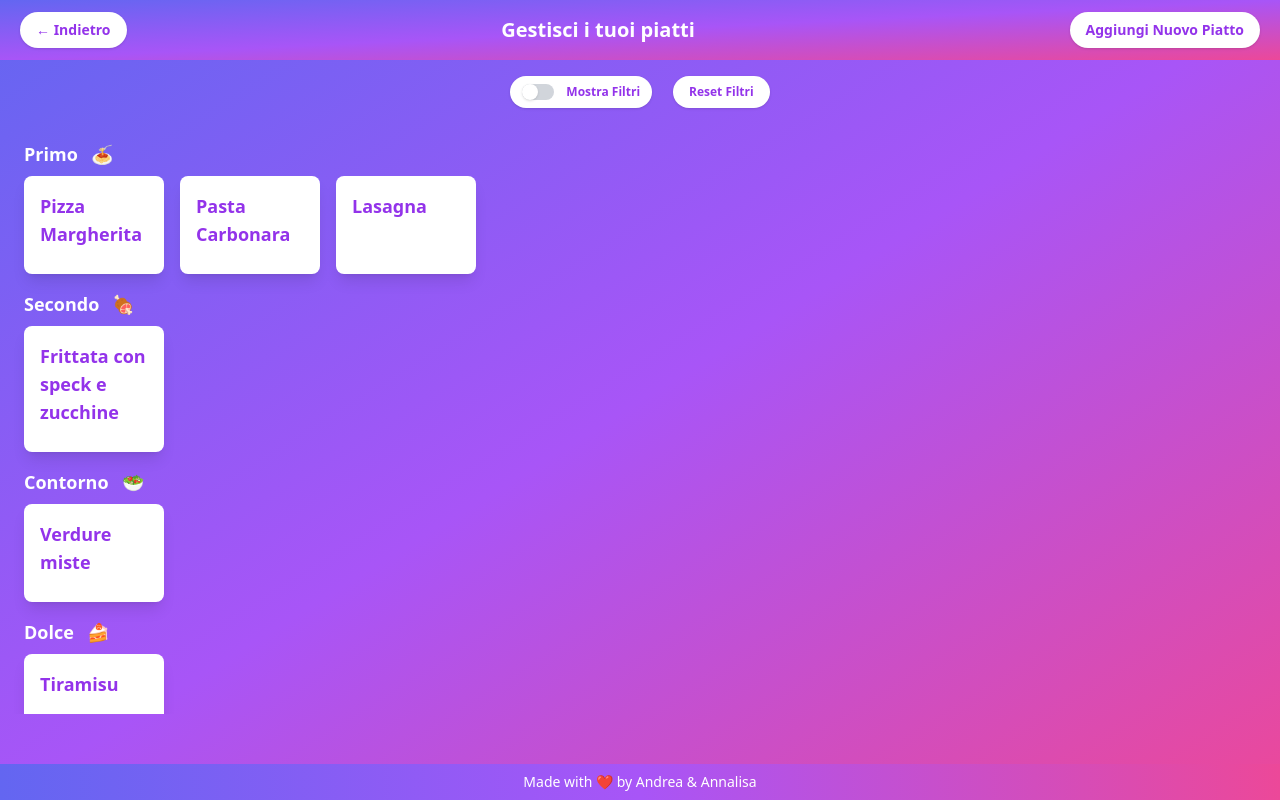
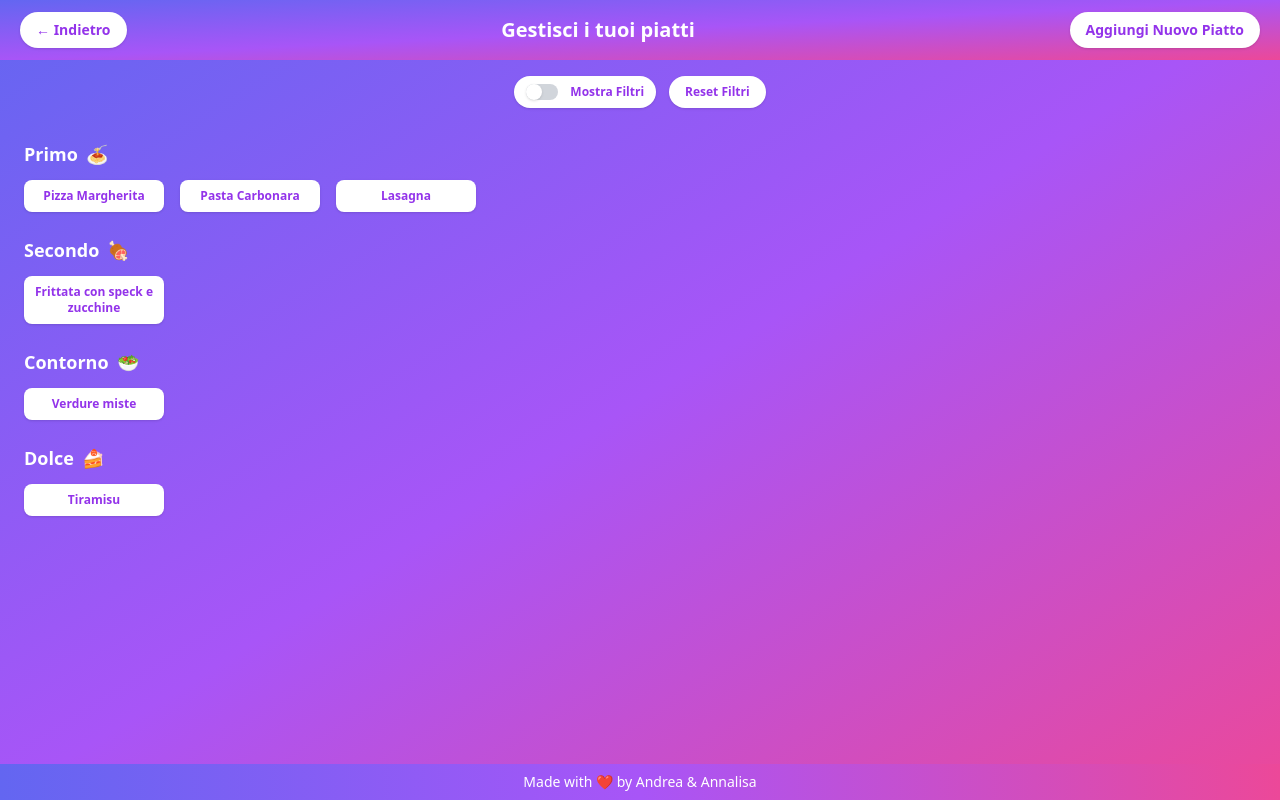
Before and after one commit to achiericati/platesforus, a React app: page / in a window 1280 px wide. Both pictures are taken after a click on the button "Gestisci Piatti". Built offline with nearby package versions, Linux system fonts and the light colour scheme.

Commit message:
refactoring

```diff
--- a/frontend/src/App.tsx
+++ b/frontend/src/App.tsx
@@ -23,7 +23,7 @@ function App() {
         <h1 className="text-3xl font-semibold text-white">Plates For Us 🍽️</h1>
         {!showManageDishes && (
           <button
-            className="bg-white text-purple-600 font-semibold px-6 py-3 rounded-lg shadow hover:bg-gray-200 transition-colors"
+            className="bg-white text-purple-600 font-semibold px-6 py-3 rounded-lg shadow hover:bg-gray-200 transition-colors outline-none focus:outline-none"
             onClick={handleManageDishesClick}
           >
             Gestisci Piatti
--- a/frontend/src/components/DishModal.tsx
+++ b/frontend/src/components/DishModal.tsx
@@ -55,14 +55,14 @@ const DishModal: React.FC<DishModalProps> = ({ dish, onClose, onEdit }) => {
           <button
             style={{ marginRight: '5px' }}
             onClick={() => onEdit(dish)}
-            className="bg-purple-600 text-white font-semibold px-4 py-2 rounded-full shadow hover:bg-purple-700 transition-colors text-sm"
+            className="bg-purple-600 text-white font-semibold px-4 py-2 rounded-full shadow hover:bg-purple-700 transition-colors text-sm outline-none focus:outline-none"
           >
             Modifica
           </button>
 
           <button
             onClick={onClose}
-            className="bg-purple-600 text-white font-semibold px-4 py-2 rounded-full shadow hover:bg-gray-600 transition-colors text-sm"
+            className="bg-purple-600 text-white font-semibold px-4 py-2 rounded-full shadow hover:bg-gray-600 transition-colors text-sm outline-none focus:outline-none"
           >
             Chiudi
           </button>
--- a/frontend/src/components/DishesList.tsx
+++ b/frontend/src/components/DishesList.tsx
@@ -8,12 +8,12 @@ interface DishListItemsProps {
   filteredDishes: any[];
 }
 
-const DishesList: React.FC<DishListItemsProps> = ({
+const DishListItems: React.FC<DishListItemsProps> = ({
   categoryFilter,
   categories,
   categoryIcons,
   onDishClick,
-  filteredDishes
+  filteredDishes,
 }) => {
   return (
     <>
@@ -23,18 +23,18 @@ const DishesList: React.FC<DishListItemsProps> = ({
           if (dishesByCategory.length === 0) return null;
 
           return (
-            <div key={category} className="mb-4">
-              <h3 className="text-lg font-bold mb-2 flex items-center gap-2">
-                {category} <span style={{ marginLeft: '5px' }}>{categoryIcons[category]}</span>
+            <div key={category} className="mb-6">
+              <h3 className="text-lg font-bold text-white flex items-center gap-2 mb-3">
+                {category} <span>{categoryIcons[category]}</span>
               </h3>
               <div className="grid grid-cols-2 md:grid-cols-4 lg:grid-cols-6 xl:grid-cols-8 gap-4">
                 {dishesByCategory.map((dish, index) => (
                   <div
                     key={index}
-                    className="bg-white text-purple-600 p-4 rounded-lg shadow-lg flex flex-col justify-between hover:scale-105 transition-all cursor-pointer"
+                    className="bg-white text-purple-600 p-2 rounded-lg shadow hover:scale-105 transition-all cursor-pointer flex items-center justify-center text-center"
                     onClick={() => onDishClick(dish)}
                   >
-                    <h5 style={{ marginBottom: '10px' }} className="font-bold text-lg">{dish.name}</h5>
+                    <h5 className="font-semibold text-xs">{dish.name}</h5>
                   </div>
                 ))}
               </div>
@@ -43,17 +43,17 @@ const DishesList: React.FC<DishListItemsProps> = ({
         })
       ) : (
         <div className="mb-4">
-          <h3 className="text-lg font-bold mb-2 flex items-center gap-2">
-            {categoryFilter} <span style={{ marginLeft: '5px' }}>{categoryIcons[categoryFilter]}</span>
+          <h3 className="text-lg font-bold text-white flex items-center gap-2 mb-3">
+            {categoryFilter} <span>{categoryIcons[categoryFilter]}</span>
           </h3>
           <div className="grid grid-cols-2 md:grid-cols-4 lg:grid-cols-6 xl:grid-cols-8 gap-4">
             {filteredDishes.map((dish, index) => (
               <div
                 key={index}
-                className="bg-white text-purple-600 p-4 rounded-lg shadow-lg flex flex-col justify-between hover:scale-105 transition-all cursor-pointer"
+                className="bg-white text-purple-600 p-2 rounded-lg shadow hover:scale-105 transition-all cursor-pointer flex items-center justify-center text-center"
                 onClick={() => onDishClick(dish)}
               >
-                <h5 style={{ marginBottom: '10px' }} className="font-bold text-lg">{dish.name}</h5>
+                <h5 className="font-semibold text-xs">{dish.name}</h5>
               </div>
             ))}
           </div>
@@ -63,4 +63,4 @@ const DishesList: React.FC<DishListItemsProps> = ({
   );
 };
 
-export default DishesList;
+export default DishListItems;
--- a/frontend/src/components/FiltersSection.tsx
+++ b/frontend/src/components/FiltersSection.tsx
@@ -31,9 +31,9 @@ const FiltersSection: React.FC<FiltersSectionProps> = ({
 }) => {
   return (
     <>
-      <div className="flex items-center justify-center mb-4 gap-4">
+      <div className="flex items-center justify-center mb-4 gap-2">
 
-        <div className="bg-white rounded-full shadow px-3 py-2 flex items-center">
+        <div style={{ marginRight: '5px' }} className="bg-white rounded-full shadow px-3 py-2 flex items-center">
           <label className="flex items-center cursor-pointer">
             <div className="relative w-8 h-4">
               <input
@@ -55,7 +55,6 @@ const FiltersSection: React.FC<FiltersSectionProps> = ({
 
         <button
           onClick={resetFilters}
-          style={{ marginLeft: '5px' }}
           className="bg-white text-purple-600 font-semibold px-4 py-2 rounded-full shadow hover:bg-gray-200 transition-colors text-xs outline-none focus:outline-none"
         >
           Reset Filtri
--- a/frontend/src/routes/DishesView.tsx
+++ b/frontend/src/routes/DishesView.tsx
@@ -52,14 +52,14 @@ const DishesView = ({ onBackClick, onAddNewClick }: any) => {
       <div className="flex items-center justify-between w-full px-5 py-3 bg-gradient-to-br from-indigo-500 via-purple-500 to-pink-500 mb-4">
         <button
           onClick={onBackClick}
-          className="bg-white text-purple-600 font-semibold px-4 py-2 rounded-full shadow hover:bg-gray-200 transition-colors text-sm"
+          className="bg-white text-purple-600 font-semibold px-4 py-2 rounded-full shadow hover:bg-gray-200 transition-colors text-sm outline-none focus:outline-none"
         >
           ← Indietro
         </button>
         <h3 className="text-xl font-semibold text-white text-center">Gestisci i tuoi piatti</h3>
         <button
           onClick={onAddNewClick}
-          className="bg-white text-purple-600 font-semibold px-4 py-2 rounded-full shadow hover:bg-gray-200 transition-colors text-sm"
+          className="bg-white text-purple-600 font-semibold px-4 py-2 rounded-full shadow hover:bg-gray-200 transition-colors text-sm outline-none focus:outline-none"
         >
           Aggiungi Nuovo Piatto
         </button>
```
